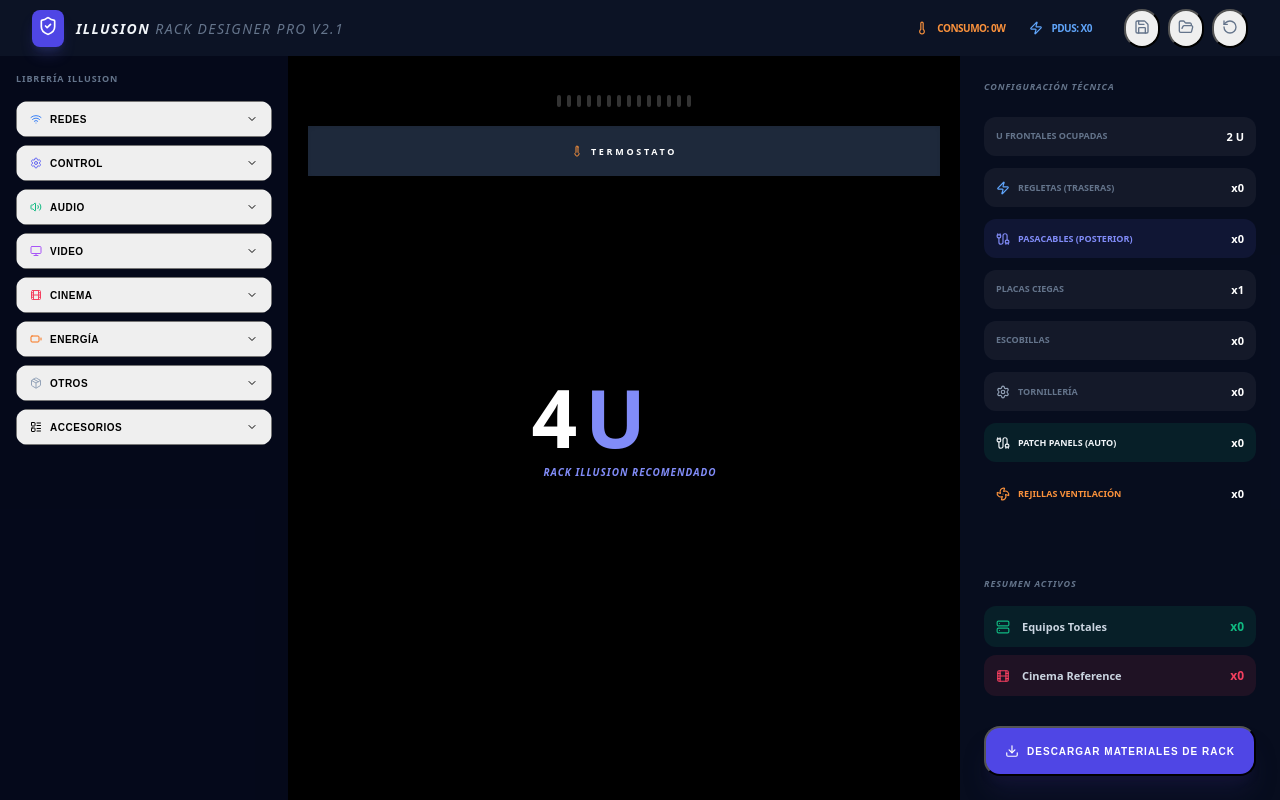
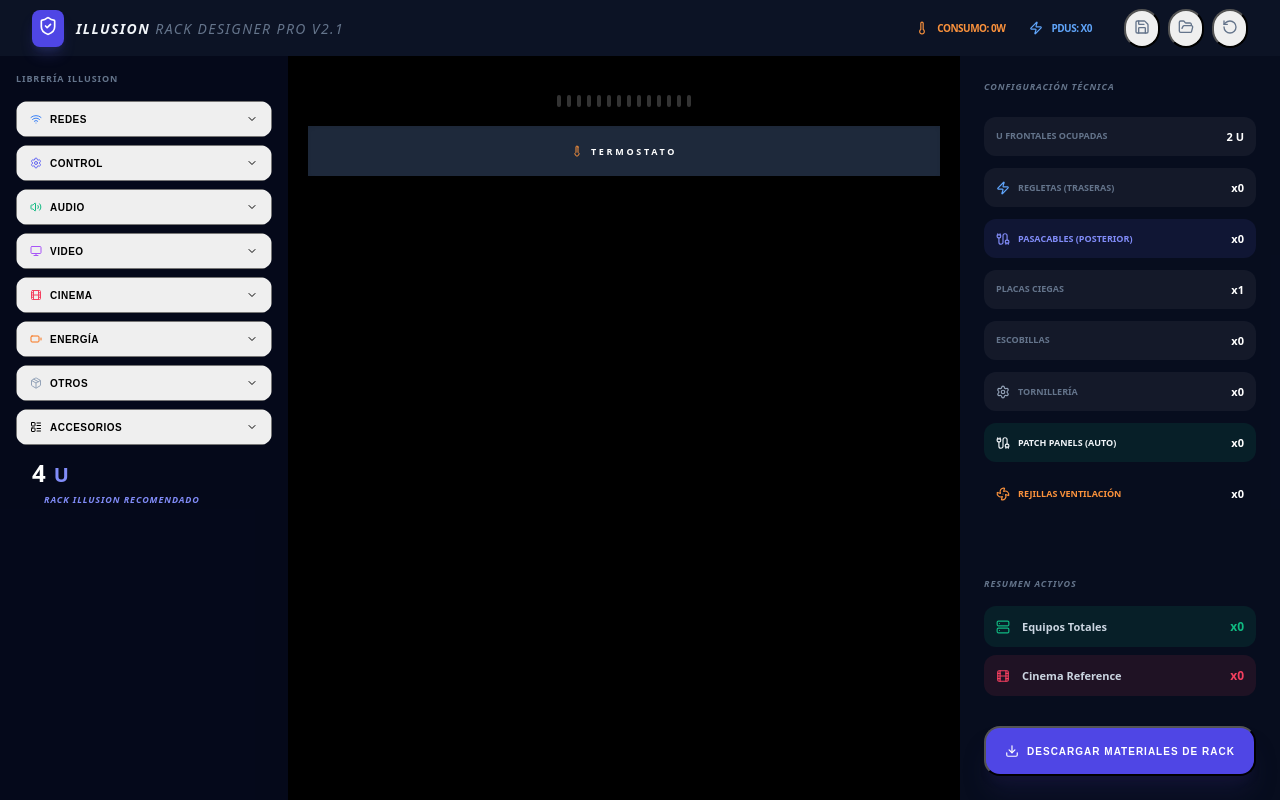
Before and after one commit to jonycusac-bot/illusion-rack-designer, a React (Vite) app: page / in a window 1280 px wide. Built offline with nearby package versions, Linux system fonts and the light colour scheme.

Commit message:
Rack recomendado movido al panel izquierdo abajo de categorías

```diff
--- a/src/App.jsx
+++ b/src/App.jsx
@@ -575,20 +575,19 @@ export default function App() {
               </div>
             ))}
           </div>
+
+          {/* Rack Recomendado - Movido aquí */}
+          <div className="mt-6 bg-gradient-to-r from-indigo-600/20 to-transparent p-4 rounded-lg backdrop-blur-sm border border-indigo-500/30">
+            <h2 className="text-[3rem] font-black leading-none text-white drop-shadow-[0_0_20px_rgba(99,102,241,0.5)]">
+              {res.rackRecomendado}<span className="text-xl text-indigo-400 ml-2 animate-pulse">U</span>
+            </h2>
+            <p className="text-[9px] font-black text-indigo-400 uppercase tracking-widest mt-2 border-l-4 border-indigo-500 pl-3 italic drop-shadow-lg">
+              Rack Illusion Recomendado
+            </p>
+          </div>
         </aside>
 
         <section className="flex-1 bg-black relative flex items-center justify-center p-4 overflow-hidden">
-          <div className="absolute top-4 left-6 z-10">
-            <div className="bg-gradient-to-r from-indigo-600/20 to-transparent p-4 rounded-lg backdrop-blur-sm border border-indigo-500/30">
-              <h2 className="text-[5rem] font-black leading-none text-white drop-shadow-[0_0_20px_rgba(99,102,241,0.5)]">
-                {res.rackRecomendado}<span className="text-2xl text-indigo-400 ml-2 animate-pulse">U</span>
-              </h2>
-              <p className="text-[10px] font-black text-indigo-400 uppercase tracking-widest mt-2 border-l-4 border-indigo-500 pl-3 italic drop-shadow-lg">
-                Rack Illusion Recomendado
-              </p>
-            </div>
-          </div>
-
           <div className="relative w-full max-w-[1400px] h-full bg-gradient-to-b from-[#0a0a0a] to-[#1a1a1a] border-x-[24px] border-slate-700 rounded-lg shadow-[0_0_60px_rgba(99,102,241,0.3)] flex flex-col ring-2 ring-indigo-500/20">
             <div className="flex-1 flex flex-col p-1 overflow-y-auto custom-scrollbar">
               {/* Infraestructura Fija Superior */}
```
